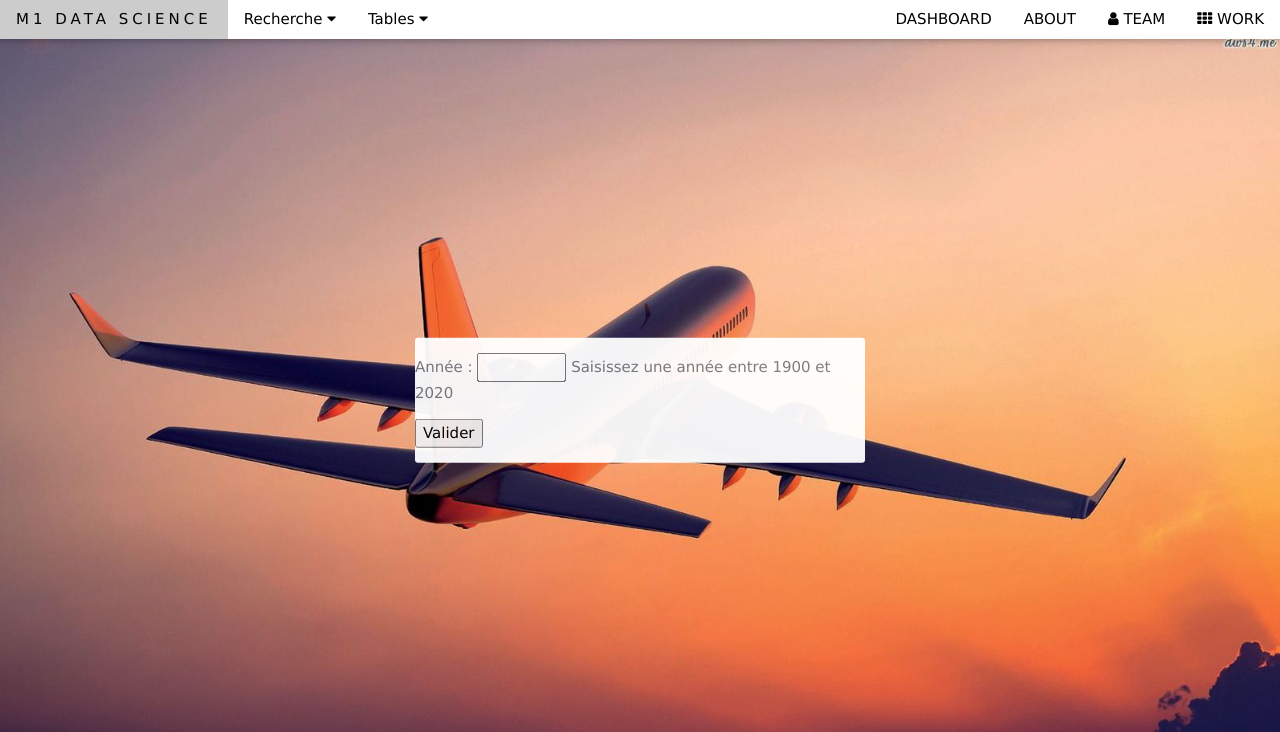
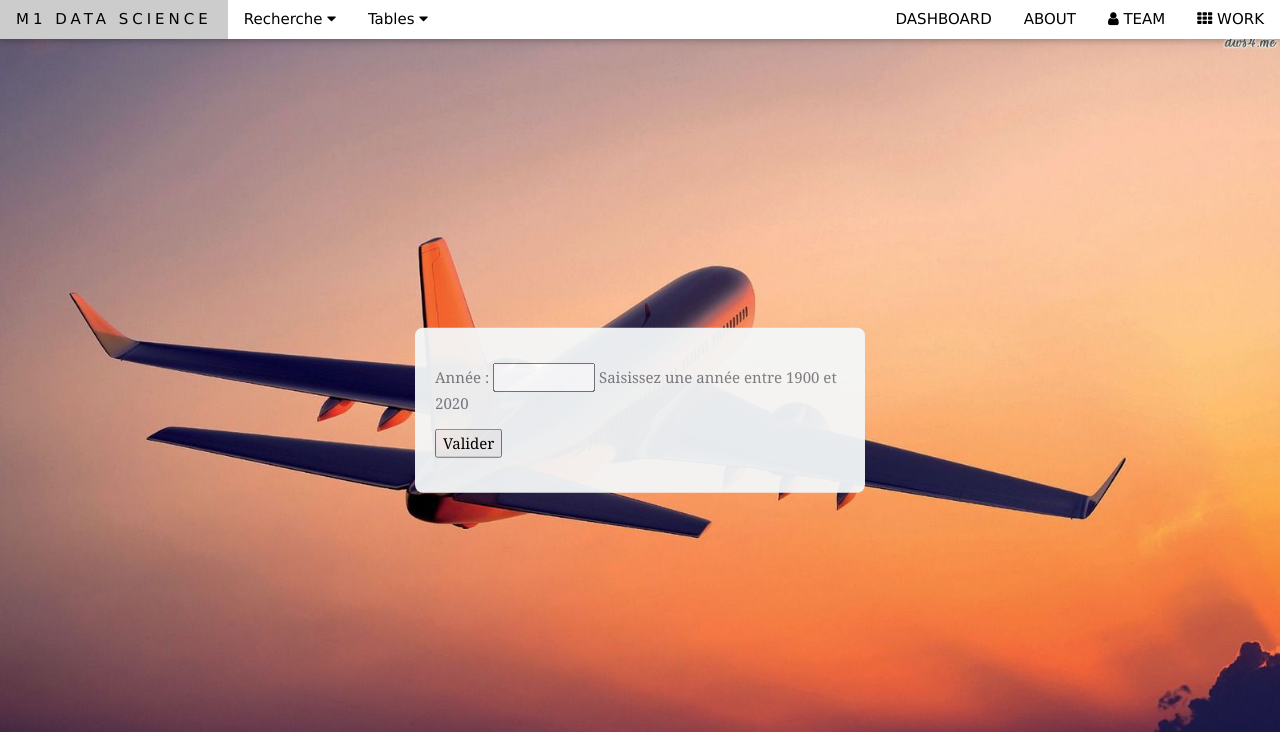
Before and after one commit to elvinaeury/Projet_SBD, a Django app: page /appliweb/research/ in a window 1280 px wide. Shown: the top 732 px of the page. Run offline with Django 3.2, Linux system fonts and the light colour scheme.

Commit message:
new_search

```diff
--- a/Django/DjangoAviation/appliweb/templates/search.html
+++ b/Django/DjangoAviation/appliweb/templates/search.html
@@ -24,6 +24,15 @@
         border-radius: 3px;
         overflow: hidden;
         opacity: 0.95;
+
+	  padding: 10px 20px;
+	  background: #f4f7f8;
+	  margin: 10px auto;
+	  padding: 20px;
+	  background: #f4f7f8;
+  	border-radius: 8px;
+	  font-family: Georgia, "Times New Roman", Times, serif;
+}
     }
 
 
```
Also changed, not shown: 1 other file.
